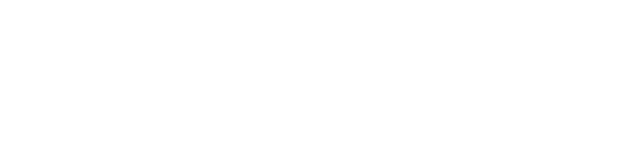
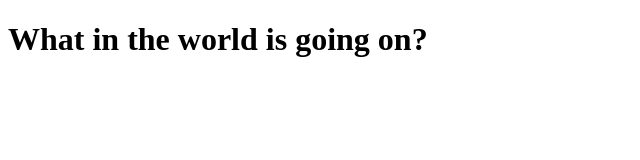
Before and after one commit to beards-and-beers/decision-dictator, a plain HTML site: page index.html in a window 1280 px wide. Shown: the whole page, without its empty margins (0-640 px from the left). Drawn offline with Linux system fonts and the light colour scheme.

Commit message:
jumbotron

```diff
--- a/index.html
+++ b/index.html
@@ -6,5 +6,9 @@
 </head>
 <body>
 
+	<div class="jumbotron">
+		<h1 class="title">What in the world is going on?</h1>
+	</div>
+
 </body>
 </html>
```
